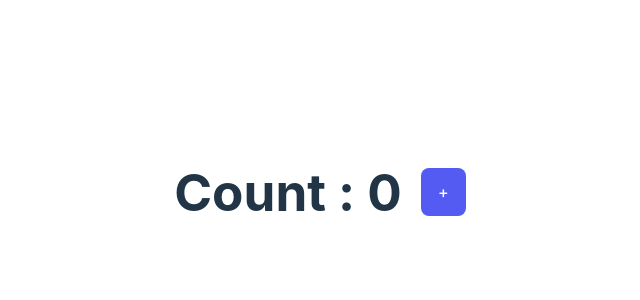
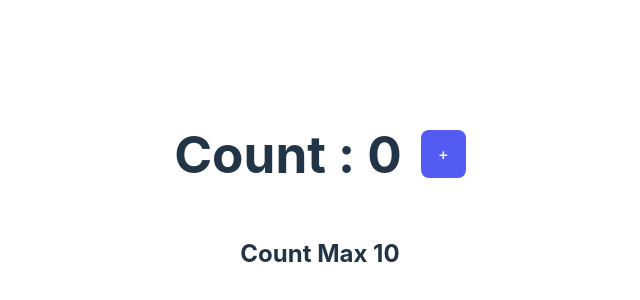
Before and after one commit to shibilamjad/Git-Test, a React (Vite) app: page / in a window 1280 px wide. Shown: the part 208-508 px from the top of the page, without its empty margins (320-960 px from the left). Built offline with nearby package versions, Linux system fonts and the light colour scheme.

Commit message:
add some message

```diff
--- a/src/App.jsx
+++ b/src/App.jsx
@@ -1,5 +1,6 @@
 import { useState } from "react";
 import { Counter } from "./components/Counter";
+import Message from "./components/message";
 import "./App.css";
 
 function App() {
@@ -17,6 +18,7 @@ function App() {
   return (
     <>
       <Counter count={count} handleInc={handleInc} handleDec={handleDec} />
+      <Message />
     </>
   );
 }
--- /dev/null
+++ b/src/components/message.jsx
@@ -0,0 +1,5 @@
+function message() {
+  return <h2>Count Max 10</h2>;
+}
+
+export default message;
```
